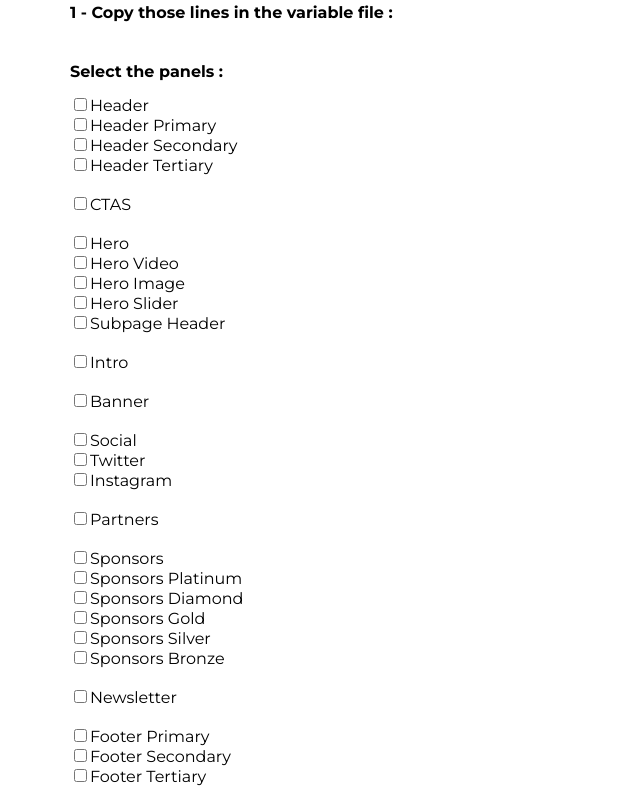
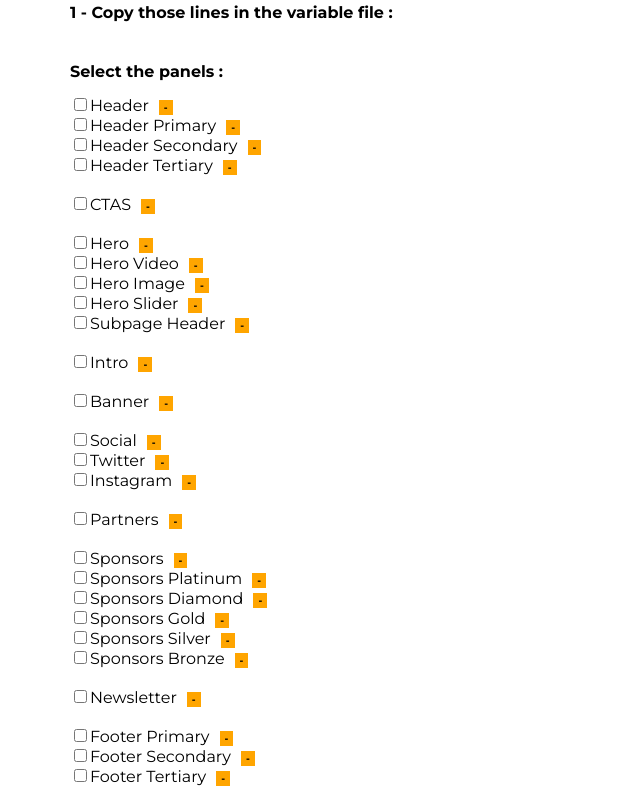
Before and after one commit to VincentWings/templatecreator, a plain HTML site: page index.html in a window 1280 px wide. Shown: the part 458-1260 px from the top of the page, without its empty margins (0-640 px from the left). Drawn offline with nearby package versions, Linux system fonts and the light colour scheme.

Commit message:
add form label and the remove buttons in the form

```diff
--- a/index.html
+++ b/index.html
@@ -55,41 +55,41 @@
                     <h2>Select the panels :</h2>
 
                     <form id="form-panels" action="">
-                        <input class="panelCheckbox" type="checkbox" name="header" value="Header">Header<br>
-                        <input class="panelCheckbox" type="checkbox" name="headerprimary" value="Header Primary">Header Primary<br>
-                        <input class="panelCheckbox" type="checkbox" name="headersecondary" value="Header Secondary">Header Secondary<br>
-                        <input class="panelCheckbox" type="checkbox" name="headertertiary" value="Header Tertiary">Header Tertiary<br>
+                        <input class="panelCheckbox" type="checkbox" name="header" value="Header"><label for="header">Header</label><a class="button button-remove button-small">-</a><br>
+                        <input class="panelCheckbox" type="checkbox" name="headerprimary" value="Header Primary"><label for="headerprimary">Header Primary</label><a class="button button-remove button-small">-</a><br>
+                        <input class="panelCheckbox" type="checkbox" name="headersecondary" value="Header Secondary"><label for="headersecondary">Header Secondary</label><a class="button button-remove button-small">-</a><br>
+                        <input class="panelCheckbox" type="checkbox" name="headertertiary" value="Header Tertiary"><label for="headertertiary">Header Tertiary</label><a class="button button-remove button-small">-</a><br>
                         <br>
-                        <input class="panelCheckbox" type="checkbox" name="ctas" value="Ctas">CTAS<br>
+                        <input class="panelCheckbox" type="checkbox" name="ctas" value="Ctas"><label for="ctas">CTAS</label><a class="button button-remove button-small">-</a><br>
                         <br>
-                        <input class="panelCheckbox" type="checkbox" name="hero" value="Hero">Hero<br>
-                        <input class="panelCheckbox" type="checkbox" name="herovideo" value="HeroVideo">Hero Video<br>
-                        <input class="panelCheckbox" type="checkbox" name="herovideo" value="HeroImage">Hero Image<br>
-                        <input class="panelCheckbox" type="checkbox" name="slider" value="HeroSlider">Hero Slider<br>
-                        <input class="panelCheckbox" type="checkbox" name="subpageheader" value="Subpage Header">Subpage Header<br>
+                        <input class="panelCheckbox" type="checkbox" name="hero" value="Hero"><label for="hero">Hero</label><a class="button button-remove button-small">-</a><br>
+                        <input class="panelCheckbox" type="checkbox" name="herovideo" value="HeroVideo"><label for="herovideo">Hero Video</label><a class="button button-remove button-small">-</a><br>
+                        <input class="panelCheckbox" type="checkbox" name="heroimage" value="HeroImage"><label for="heroimage">Hero Image</label><a class="button button-remove button-small">-</a><br>
+                        <input class="panelCheckbox" type="checkbox" name="heroslider" value="HeroSlider"><label for="heroslider">Hero Slider</label><a class="button button-remove button-small">-</a><br>
+                        <input class="panelCheckbox" type="checkbox" name="subpageheader" value="Subpage Header"><label for="subpageheader">Subpage Header</label><a class="button button-remove button-small">-</a><br>
                         <br>
-                        <input class="panelCheckbox" type="checkbox" name="intro" value="Intro">Intro<br>
+                        <input class="panelCheckbox" type="checkbox" name="intro" value="Intro"><label for="intro">Intro</label><a class="button button-remove button-small">-</a><br>
                         <br>
-                        <input class="panelCheckbox" type="checkbox" name="banner" value="Banner">Banner<br>
+                        <input class="panelCheckbox" type="checkbox" name="banner" value="Banner"><label for="banner">Banner</label><a class="button button-remove button-small">-</a><br>
                         <br>
-                        <input class="panelCheckbox" type="checkbox" name="social" value="Social">Social<br>
-                        <input class="panelCheckbox" type="checkbox" name="twitter" value="Twitter">Twitter<br>
-                        <input class="panelCheckbox" type="checkbox" name="instagram" value="Instagram">Instagram<br>
+                        <input class="panelCheckbox" type="checkbox" name="social" value="Social"><label for="social">Social</label><a class="button button-remove button-small">-</a><br>
+                        <input class="panelCheckbox" type="checkbox" name="twitter" value="Twitter"><label for="twitter">Twitter</label><a class="button button-remove button-small">-</a><br>
+                        <input class="panelCheckbox" type="checkbox" name="instagram" value="Instagram"><label for="instagram">Instagram</label><a class="button button-remove button-small">-</a><br>
                         <br>
-                        <input class="panelCheckbox" type="checkbox" name="partners" value="Partners">Partners<br>
+                        <input class="panelCheckbox" type="checkbox" name="partners" value="Partners"><label for="partners">Partners</label><a class="button button-remove button-small">-</a><br>
                         <br>
-                        <input class="panelCheckbox" type="checkbox" name="sponsors" value="Sponsors">Sponsors<br>
-                        <input class="panelCheckbox" type="checkbox" name="sponsorsplatinum" value="Sponsors Platinum">Sponsors Platinum<br>
-                        <input class="panelCheckbox" type="checkbox" name="sponsorsdiamond" value="Sponsors Diamond">Sponsors Diamond<br>
-                        <input class="panelCheckbox" type="checkbox" name="sponsorsgold" value="Sponsors Gold">Sponsors Gold<br>
-                        <input class="panelCheckbox" type="checkbox" name="sponsorssilver" value="Sponsors Silver">Sponsors Silver<br>
-                        <input class="panelCheckbox" type="checkbox" name="sponsorsbronze" value="Sponsors Bronze">Sponsors Bronze<br>
+                        <input class="panelCheckbox" type="checkbox" name="sponsors" value="Sponsors"><label for="sponsors">Sponsors</label><a class="button button-remove button-small">-</a><br>
+                        <input class="panelCheckbox" type="checkbox" name="sponsorsplatinum" value="Sponsors Platinum"><label for="sponsorsplatinum">Sponsors Platinum</label><a class="button button-remove button-small">-</a><br>
+                        <input class="panelCheckbox" type="checkbox" name="sponsorsdiamond" value="Sponsors Diamond"><label for="sponsorsdiamond">Sponsors Diamond</label><a class="button button-remove button-small">-</a><br>
+                        <input class="panelCheckbox" type="checkbox" name="sponsorsgold" value="Sponsors Gold"><label for="sponsorsgold">Sponsors Gold</label><a class="button button-remove button-small">-</a><br>
+                        <input class="panelCheckbox" type="checkbox" name="sponsorssilver" value="Sponsors Silver"><label for="sponsorssilver">Sponsors Silver</label><a class="button button-remove button-small">-</a><br>
+                        <input class="panelCheckbox" type="checkbox" name="sponsorsbronze" value="Sponsors Bronze"><label for="sponsorsbronze">Sponsors Bronze</label><a class="button button-remove button-small">-</a><br>
                         <br>
-                        <input class="panelCheckbox" type="checkbox" name="newsletter" value="Newsletter">Newsletter<br>
+                        <input class="panelCheckbox" type="checkbox" name="newsletter" value="Newsletter"><label for="newsletter">Newsletter</label><a class="button button-remove button-small">-</a><br>
                         <br>
-                        <input class="panelCheckbox" type="checkbox" name="footerprimary" value="Footer Primary">Footer Primary<br>
-                        <input class="panelCheckbox" type="checkbox" name="footersecondary" value="Footer Secondary">Footer Secondary<br>
-                        <input class="panelCheckbox" type="checkbox" name="footertertiary" value="Footer Tertiary">Footer Tertiary<br>
+                        <input class="panelCheckbox" type="checkbox" name="footerprimary" value="Footer Primary"><label for="footerprimary">Footer Primary</label><a class="button button-remove button-small">-</a><br>
+                        <input class="panelCheckbox" type="checkbox" name="footersecondary" value="Footer Secondary"><label for="footersecondary">Footer Secondary</label><a class="button button-remove button-small">-</a><br>
+                        <input class="panelCheckbox" type="checkbox" name="footertertiary" value="Footer Tertiary"><label for="footertertiary">Footer Tertiary</label><a class="button button-remove button-small">-</a><br>
                         <br>
                     </form>
 
--- a/js/site.js
+++ b/js/site.js
@@ -99,9 +99,12 @@ $(document).ready(function() {
 
         let formPanel = document.querySelector('#form-panels');
         let panelExtra = document.querySelector('.panelExtraInput');
+
         let newPanel = document.createElement('input');
         let newPanelName = panelExtra.value;
         let newPanelNameLowerCase = newPanelName.toLowerCase();
+
+        let newPanelLabel = document.createElement('label');
 
         newPanel.className = 'panelCheckbox';
         newPanel.setAttribute('type', 'checkbox');
@@ -109,9 +112,14 @@ $(document).ready(function() {
         newPanel.setAttribute('value', newPanelName);
         newPanel.checked = true;
 
+        newPanelLabel.setAttribute('for', newPanelNameLowerCase.replace(/\s+/g, ''));
+
+        newPanelLabel.textContent = newPanelName;
+
         formPanel.appendChild(newPanel);
+        formPanel.appendChild(newPanelLabel);
 
-        formPanel.insertAdjacentHTML('beforeend', newPanelName + '<br>');
+        formPanel.insertAdjacentHTML('beforeend', '<br>');
 
         panelExtra.value = "";
 
--- a/sass/style.scss
+++ b/sass/style.scss
@@ -35,9 +35,16 @@ h2 {
     text-transform: uppercase;
     border: none;
     cursor: pointer;
-    &-add {
+    &-add,
+    &-remove {
         font-size: 30px;
         font-weight: bold;
+    }
+    &-small {
+        margin: 0;
+        margin-left: 10px;
+        padding: 1px 5px;
+        font-size: 10px;
     }
     &:hover {
         background: lighten($color-one, 10%);
```
Also changed, not shown: css/style.css, 1 other file.
